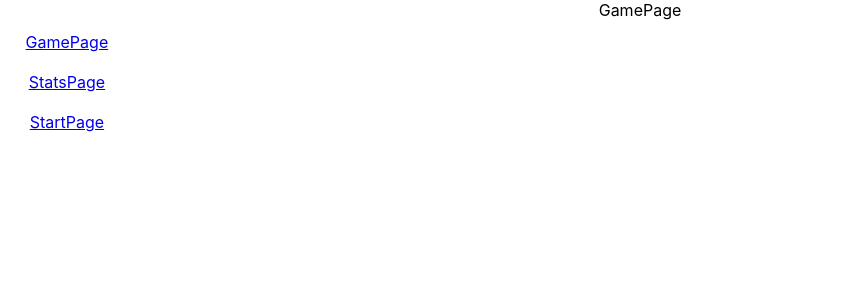
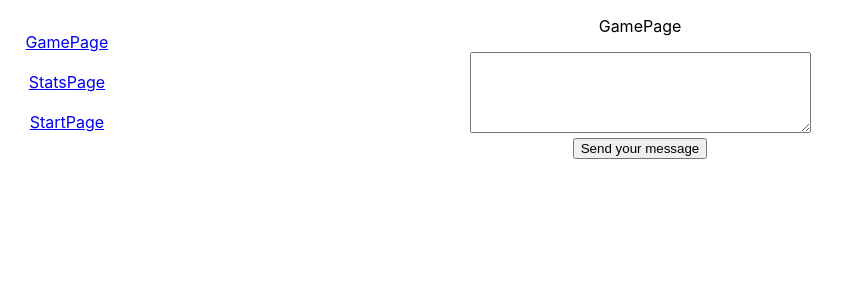
Before and after one commit to IvanGerman/react3.0, a React (Create React App) app: page /gamePage in a window 1280 px wide. Shown: the top 300 px of the page, without its empty margins (0-848 px from the left). Built offline with nearby package versions, Linux system fonts and the light colour scheme.

Commit message:
feat: add textarea to gamePage, throw addMessage function to gamePage component through props

```diff
--- a/package.json
+++ b/package.json
@@ -10,6 +10,7 @@
     "react-dom": "^18.2.0",
     "react-router-dom": "^6.3.0",
     "react-scripts": "5.0.1",
+    "uuid": "^8.3.2",
     "web-vitals": "^2.1.4"
   },
   "scripts": {
--- a/src/App.js
+++ b/src/App.js
@@ -13,7 +13,7 @@ const App = (props) => {
       <div className="App">
         <Routes>
           <Route path="/" element={<StartPage state={props.state}/>}/>
-          <Route path="gamePage/*" element={<GamePage/>}/>
+          <Route path="gamePage/*" element={<GamePage addMessage={props.addMessage}/>}/>
           <Route path="statsPage/*" element={<StatsPage/>}/>
         </Routes>
         <Navbar></Navbar>
--- a/src/components/GamePage/GamePage.jsx
+++ b/src/components/GamePage/GamePage.jsx
@@ -1,7 +1,23 @@
-const GamePage = () => {
+import React from "react";
+
+const GamePage = (props) => {
+
+  let textareaRef = React.createRef();
+  const sendData = () => {
+    props.addMessage(textareaRef.current.value);
+    alert(textareaRef.current.value);
+    textareaRef.current.value = '';
+  }
+
   return (
     <div className="game-page">
-      GamePage
+      <p>GamePage</p>
+      <div>
+        <textarea rows="5" cols="40" ref={textareaRef}></textarea>
+      </div>
+      <div>
+        <button onClick={sendData}>Send your message</button>
+      </div>
     </div>
   )
 }
--- a/src/index.js
+++ b/src/index.js
@@ -5,12 +5,13 @@ import App from './App';
 import reportWebVitals from './reportWebVitals';
 
 import state from './redux/state.js';
+import { addMessage } from './redux/state.js';
 
 
 const root = ReactDOM.createRoot(document.getElementById('root'));
 root.render(
   <React.StrictMode>
-    <App state={state}/>
+    <App state={state} addMessage={addMessage}/>
   </React.StrictMode>
 );
 
--- a/src/redux/state.js
+++ b/src/redux/state.js
@@ -1,10 +1,24 @@
-let state ={
+import { v4 as uuidv4 } from 'uuid';
+
+let state = {
   startPageData: [
     {key1 : '111'},
     {key2 : '222'}
   ],
-  gamePageData: [],
+  gamePageData: [
+    {messages: []}
+  ],
   statsPageData: [],
+};
+
+export const addMessage = (message) => {
+  let newId = uuidv4();
+  let newMessage = {
+    id: newId,
+    message: message
+  };
+  state.gamePageData[0].messages.push(newMessage);
+  console.log('state.gamePageData[0].messages--',state.gamePageData[0].messages);
 }
 
 export default state;
```
